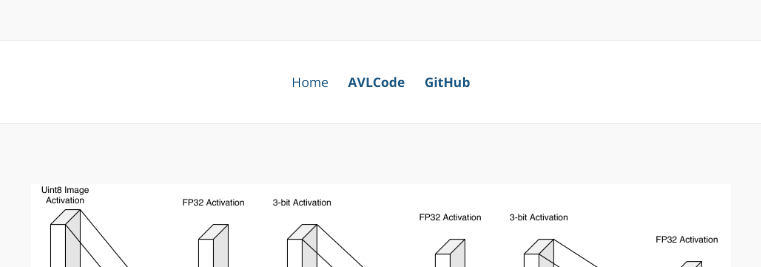
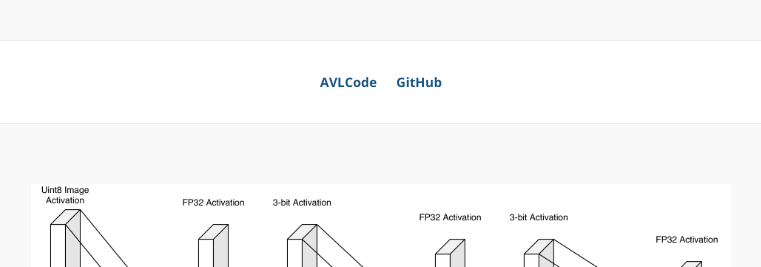
Before and after one commit to ActiveVisionLab/NUQ, a Jekyll site: the page built from index.md, in a window 1280 px wide. Shown: the top 267 px of the page, without its empty margins (259-1020 px from the left). Built offline with Jekyll 4.4.1, drawn with Linux system fonts in a browser that asks for light colours; comment, search, counter and statistics services are not loaded.

Commit message:
Removed bad/useless home link

```diff
--- a/_config.yml
+++ b/_config.yml
@@ -7,8 +7,6 @@ facebook_appid:
 google_analytics: # set tracking, remove from /javascripts/basic.js if unwanted.
 
 links:
-  - name: Home
-    url: index.html
   - name: <strong>AVLCode</strong>
     url: https://code.active.vision
     external: true
```
